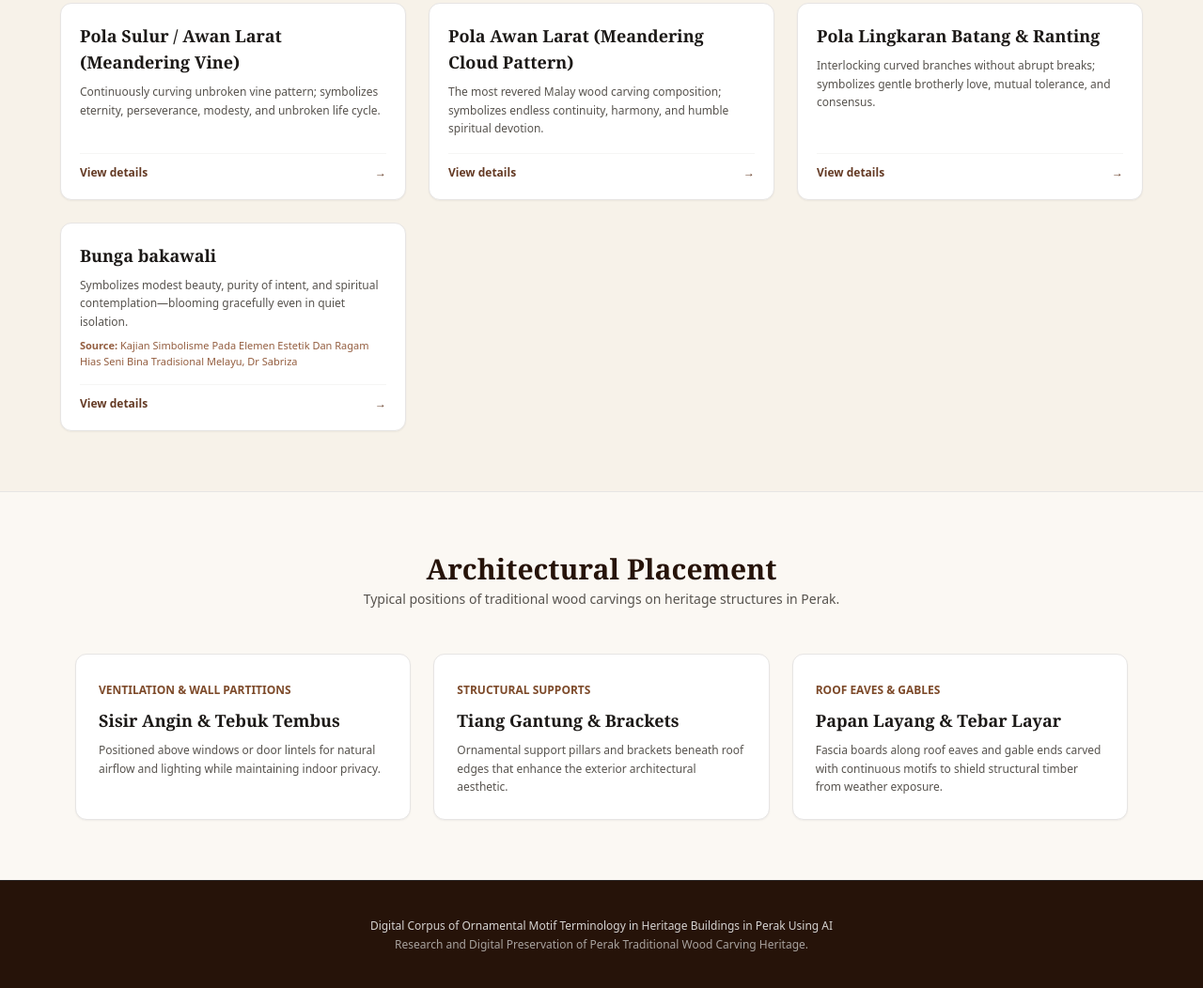
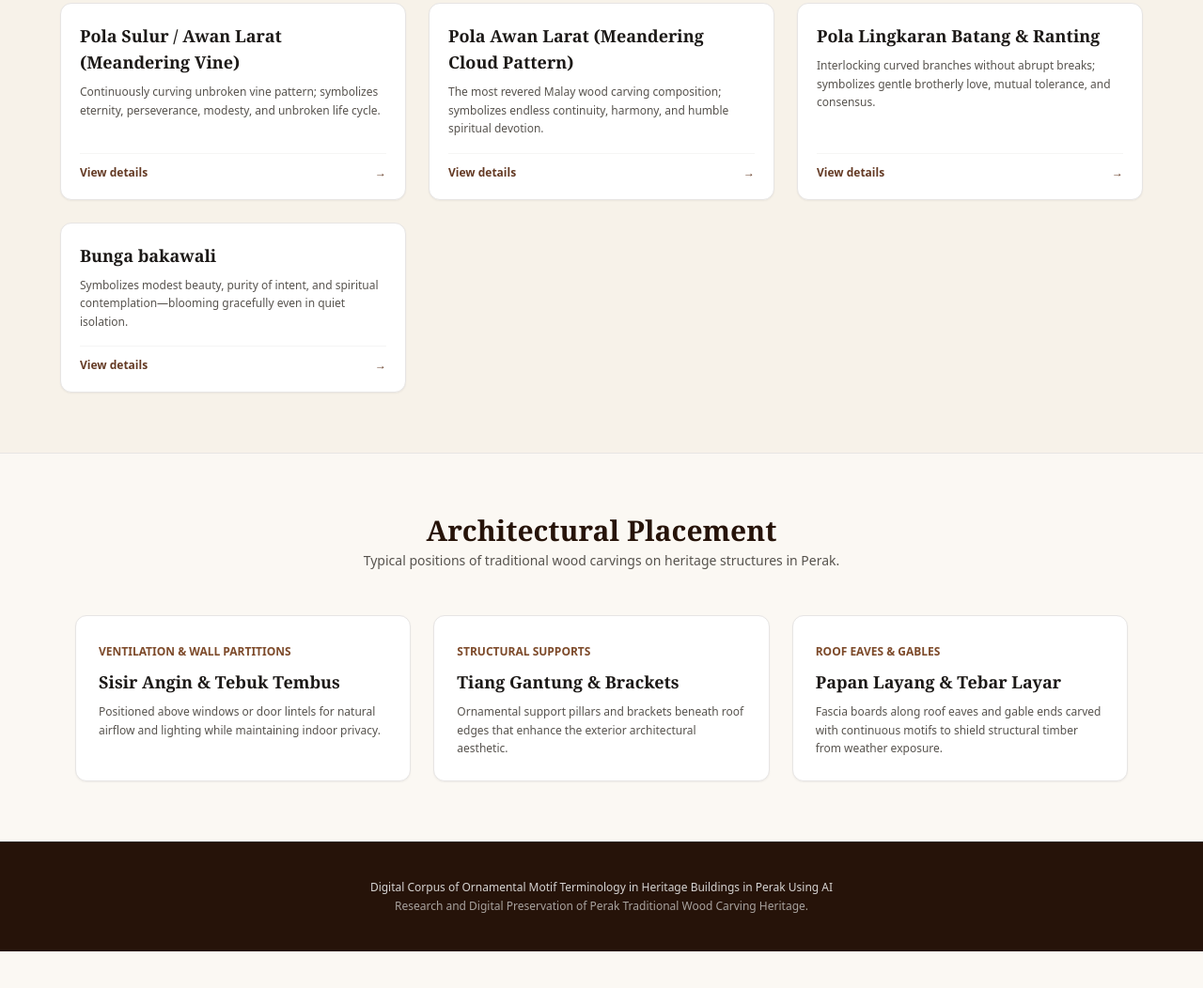
Before and after one commit to yupitskayb-hash/korpus-motif, a plain HTML site: page index.html in a window 1280 px wide. Shown: the part 6083-7135 px from the top of the page at 94% size. After the commit the page ends 7096 px from the top, so only its background shows below. Drawn offline with nearby package versions, Linux system fonts and the light colour scheme.

Commit message:
Add files via upload

```diff
--- a/index.html
+++ b/index.html
@@ -507,8 +507,7 @@
       },
       "bunga_bakawali": {
         title: "Bunga bakawali",
-        meaning: "Symbolizes modest beauty, purity of intent, and spiritual contemplation—blooming gracefully even in quiet isolation.",
-        source: "Kajian Simbolisme Pada Elemen Estetik Dan Ragam Hias Seni Bina Tradisional Melayu, Dr Sabriza"
+        meaning: "Symbolizes modest beauty, purity of intent, and spiritual contemplation—blooming gracefully even in quiet isolation."
       },
     };
 
```
